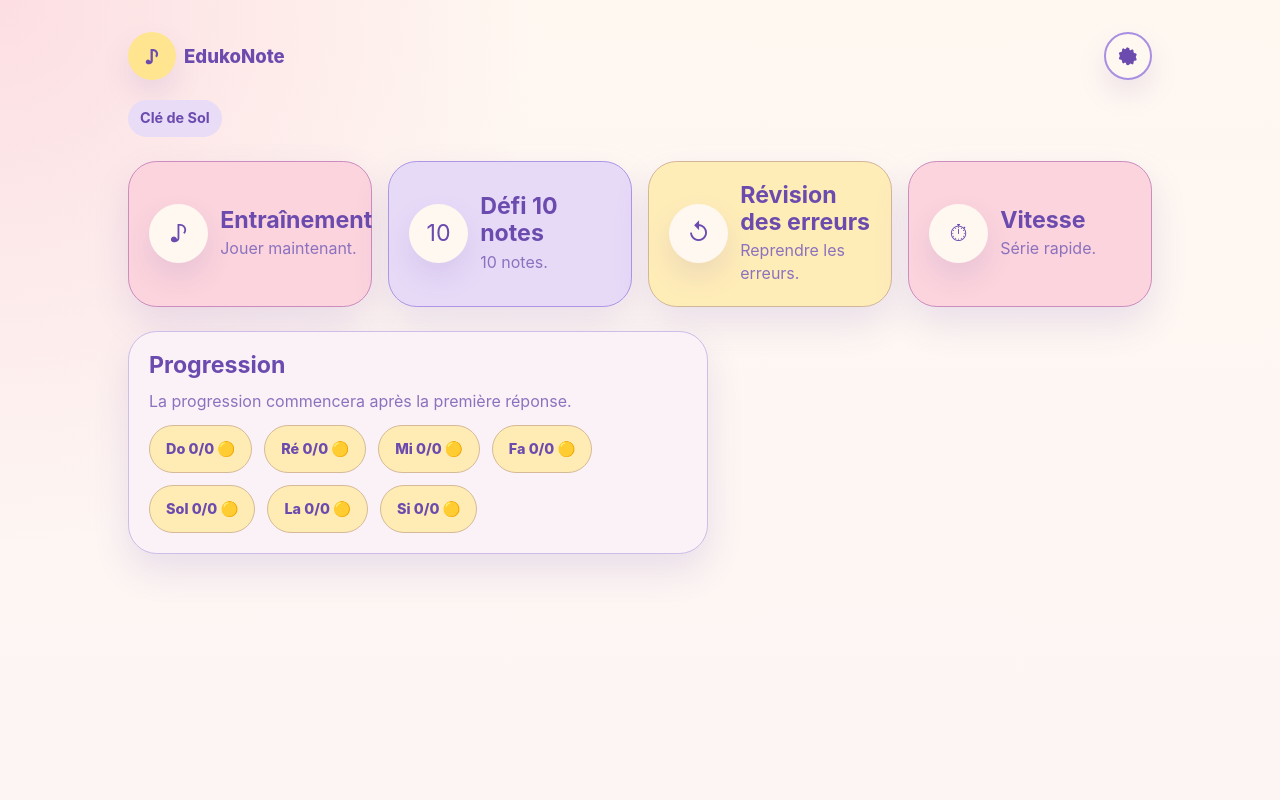
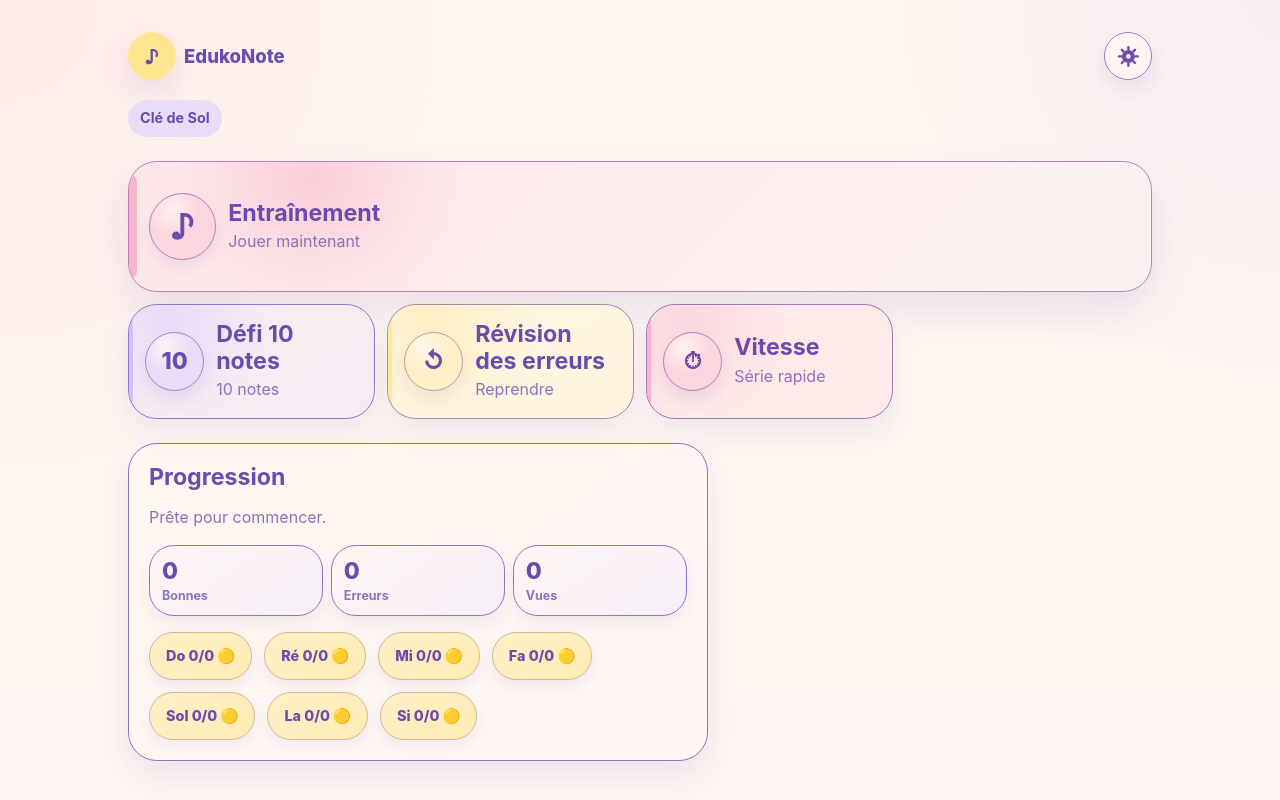
Before and after one commit to Koroffstrogov/EdukoNote, a React (Vite) app: page / in a window 1280 px wide. Built offline with nearby package versions, Linux system fonts and the light colour scheme.

Commit message:
feat: enhance HomeActionCard and SettingsButton components with new features and styles

```diff
--- a/src/components/ui/HomeActionCard.tsx
+++ b/src/components/ui/HomeActionCard.tsx
@@ -6,9 +6,10 @@ export type HomeActionCardProps = {
   icon: string;
   href?: string;
   tone?: Extract<ColorTokenId, "rose" | "lavender" | "vanilla">;
+  featured?: boolean;
 };
 
-export function HomeActionCard({ title, text, icon, href, tone = "rose" }: HomeActionCardProps) {
+export function HomeActionCard({ title, text, icon, href, tone = "rose", featured = false }: HomeActionCardProps) {
   const content = (
     <>
       <span className="home-action-card__icon" aria-hidden="true">
@@ -20,7 +21,7 @@ export function HomeActionCard({ title, text, icon, href, tone = "rose" }: HomeA
       </span>
     </>
   );
-  const classes = `home-action-card home-action-card--${tone}`;
+  const classes = `home-action-card home-action-card--${tone}${featured ? " home-action-card--featured" : ""}`;
 
   if (href) {
     return (
--- a/src/components/ui/SettingsButton.tsx
+++ b/src/components/ui/SettingsButton.tsx
@@ -7,9 +7,22 @@ export function SettingsButton({ href = "/settings", label = "Paramètres" }: Se
   return (
     <a className="settings-button" href={href} aria-label={label}>
       <svg className="settings-button__icon" viewBox="0 0 24 24" aria-hidden="true" focusable="false">
+        {[0, 45, 90, 135, 180, 225, 270, 315].map((angle) => (
+          <rect
+            key={angle}
+            x="10.85"
+            y="1.85"
+            width="2.3"
+            height="4.35"
+            rx="1.15"
+            fill="currentColor"
+            transform={`rotate(${angle} 12 12)`}
+          />
+        ))}
         <path
-          d="M12 8.4a3.6 3.6 0 1 1 0 7.2 3.6 3.6 0 0 1 0-7.2Zm0-5.4 1.58.38.48 2.05c.39.14.76.3 1.11.52l1.8-1.11 1.28 1.02.18 2.11c.27.31.51.65.72 1.01l2.08.33.7 1.47-.96 1.88c.03.21.04.43.04.65s-.01.44-.04.65l.96 1.88-.7 1.47-2.08.33c-.21.36-.45.7-.72 1.01l-.18 2.11-1.28 1.02-1.8-1.11c-.35.21-.72.38-1.11.52L13.58 22 12 22.38 10.42 22l-.48-2.05a7.29 7.29 0 0 1-1.11-.52l-1.8 1.11-1.28-1.02-.18-2.11a7.37 7.37 0 0 1-.72-1.01l-2.08-.33-.7-1.47.96-1.88A5.7 5.7 0 0 1 3 12c0-.22.01-.44.04-.65l-.96-1.88.7-1.47 2.08-.33c.21-.36.45-.7.72-1.01l.18-2.11 1.28-1.02 1.8 1.11c.35-.21.72-.38 1.11-.52L10.42 3 12 2.62Z"
+          d="M12 5.75a6.25 6.25 0 1 1 0 12.5 6.25 6.25 0 0 1 0-12.5Zm0 4a2.25 2.25 0 1 0 0 4.5 2.25 2.25 0 0 0 0-4.5Z"
           fill="currentColor"
+          fillRule="evenodd"
         />
       </svg>
     </a>
--- a/src/pages/HomePage.tsx
+++ b/src/pages/HomePage.tsx
@@ -41,28 +41,29 @@ export function HomePage() {
         <section className="home-actions" aria-label="Actions d'accueil provisoires">
           <HomeActionCard
             title="Entraînement"
-            text="Jouer maintenant."
+            text="Jouer maintenant"
             icon="♪"
             href="/exercise?mode=training"
             tone="rose"
+            featured
           />
           <HomeActionCard
             title="Défi 10 notes"
-            text="10 notes."
+            text="10 notes"
             icon="10"
             href="/exercise?mode=challenge"
             tone="lavender"
           />
           <HomeActionCard
             title="Révision des erreurs"
-            text="Reprendre les erreurs."
+            text="Reprendre"
             icon="↺"
             href="/exercise?mode=review"
             tone="vanilla"
           />
           <HomeActionCard
             title="Vitesse"
-            text="Série rapide."
+            text="Série rapide"
             icon="⏱"
             href="/exercise?mode=speed"
             tone="rose"
@@ -70,13 +71,25 @@ export function HomePage() {
         </section>
 
         <section className="home-summary" aria-label="Résumé de progression">
-          <AppCard tone="sky">
+          <AppCard tone="sky" className="home-progress-card">
             <h2 className="app-card__title">Progression</h2>
             <p className="app-card__body">
-              {totalViews > 0
-                ? `${totalCorrect} bonnes réponses, ${totalErrors} erreurs, ${totalViews} notes vues.`
-                : "La progression commencera après la première réponse."}
+              {totalViews > 0 ? "Les notes avancent à ton rythme." : "Prête pour commencer."}
             </p>
+            <div className="home-progress-stats" aria-label="Statistiques de progression">
+              <span className="home-progress-stat">
+                <span className="home-progress-stat__value">{totalCorrect}</span>
+                <span className="home-progress-stat__label">Bonnes</span>
+              </span>
+              <span className="home-progress-stat">
+                <span className="home-progress-stat__value">{totalErrors}</span>
+                <span className="home-progress-stat__label">Erreurs</span>
+              </span>
+              <span className="home-progress-stat">
+                <span className="home-progress-stat__value">{totalViews}</span>
+                <span className="home-progress-stat__label">Vues</span>
+              </span>
+            </div>
             <div className="chip-row">
               {progressByLabel.map(({ label, noteProgress }) => (
                 <ProgressChip
--- a/src/pages/StyleGuidePage.tsx
+++ b/src/pages/StyleGuidePage.tsx
@@ -119,9 +119,9 @@ export function StyleGuidePage() {
             Cartes d’accueil
           </h2>
           <div className="home-actions">
-            <HomeActionCard title="Entraînement" text="Démarrer avec quelques notes." icon="♪" tone="rose" />
-            <HomeActionCard title="Défi 10 notes" text="Un défi court pour rester concentrée." icon="10" tone="lavender" />
-            <HomeActionCard title="Révision des erreurs" text="Reprendre les notes presque trouvées." icon="↺" tone="vanilla" />
+            <HomeActionCard title="Entraînement" text="Jouer maintenant" icon="♪" tone="rose" featured />
+            <HomeActionCard title="Défi 10 notes" text="10 notes" icon="10" tone="lavender" />
+            <HomeActionCard title="Révision des erreurs" text="Reprendre" icon="↺" tone="vanilla" />
           </div>
         </section>
 
@@ -141,7 +141,7 @@ export function StyleGuidePage() {
                   <StaffPreview note="fa4" />
                 </AppCard>
                 <FeedbackCard status="near">C’était Fa</FeedbackCard>
-                <HomeActionCard title="Entraînement" text="Doux et lisible." icon="♪" tone="rose" />
+                <HomeActionCard title="Entraînement" text="Jouer maintenant" icon="♪" tone="rose" featured />
               </div>
             </div>
           </div>
--- a/src/theme/theme.css
+++ b/src/theme/theme.css
@@ -135,8 +135,9 @@ body {
   margin: var(--space-0);
   min-height: 100dvh;
   background:
-    radial-gradient(circle at top left, color-mix(in srgb, var(--color-rose) 32%, var(--color-transparent)), var(--color-transparent) 34rem),
-    linear-gradient(180deg, var(--color-background), color-mix(in srgb, var(--color-background) 78%, var(--color-sky)));
+    radial-gradient(circle at top left, color-mix(in srgb, var(--color-rose) 18%, var(--color-transparent)), var(--color-transparent) 31rem),
+    radial-gradient(circle at top right, color-mix(in srgb, var(--color-lavender) 16%, var(--color-transparent)), var(--color-transparent) 26rem),
+    linear-gradient(180deg, var(--color-background), color-mix(in srgb, var(--color-background) 90%, var(--color-sky)));
   color: var(--color-text);
   font-family: var(--font-family-base);
   font-size: var(--font-size-md);
@@ -213,11 +214,13 @@ a {
   place-items: center;
   width: var(--touch-target);
   height: var(--touch-target);
-  border: var(--border-medium) solid color-mix(in srgb, var(--color-lavender) 64%, var(--color-plum));
+  border: var(--border-thin) solid color-mix(in srgb, var(--color-lavender) 48%, var(--color-plum));
   border-radius: var(--radius-circle);
-  background: var(--color-cream);
+  background:
+    radial-gradient(circle at 34% 24%, color-mix(in srgb, var(--color-cream) 92%, var(--color-transparent)), var(--color-transparent) 1.5rem),
+    color-mix(in srgb, var(--color-cream) 84%, var(--color-surface));
   color: var(--color-plum);
-  box-shadow: var(--shadow-soft);
+  box-shadow: 0 0.65rem 1.25rem color-mix(in srgb, var(--color-plum) 12%, var(--color-transparent));
   text-decoration: none;
   transition:
     transform 160ms ease,
@@ -230,8 +233,8 @@ a {
 }
 
 .settings-button__icon {
-  width: 1.35rem;
-  height: 1.35rem;
+  width: 1.55rem;
+  height: 1.55rem;
 }
 
 .settings-tabs {
@@ -319,7 +322,7 @@ a {
 .palette-grid {
   display: grid;
   grid-template-columns: repeat(auto-fit, minmax(min(15rem, 100%), 1fr));
-  gap: var(--space-4);
+  gap: var(--space-3);
 }
 
 .home-summary {
@@ -642,8 +645,10 @@ a {
   padding: var(--space-5);
   border: var(--border-thin) solid var(--card-border);
   border-radius: var(--radius-card);
-  background: var(--card-bg);
-  box-shadow: var(--shadow-card);
+  background:
+    linear-gradient(145deg, color-mix(in srgb, var(--card-bg) 72%, var(--color-cream)), var(--card-bg)),
+    var(--card-bg);
+  box-shadow: 0 0.85rem 1.8rem color-mix(in srgb, var(--color-plum) 11%, var(--color-transparent));
 }
 
 .app-card--rose {
@@ -732,10 +737,13 @@ a {
   padding: var(--space-2) var(--space-4);
   border: var(--border-thin) solid var(--chip-border);
   border-radius: var(--radius-pill);
-  background: var(--chip-bg);
+  background:
+    linear-gradient(145deg, color-mix(in srgb, var(--chip-bg) 68%, var(--color-cream)), var(--chip-bg)),
+    var(--chip-bg);
   color: var(--color-text);
   font-size: var(--font-size-sm);
   font-weight: var(--font-weight-strong);
+  box-shadow: 0 0.35rem 0.7rem color-mix(in srgb, var(--color-plum) 8%, var(--color-transparent));
   white-space: nowrap;
 }
 
@@ -755,24 +763,48 @@ a {
 }
 
 .home-action-card {
-  --home-card-bg: color-mix(in srgb, var(--color-sky) 42%, var(--color-cream));
-  --home-card-border: color-mix(in srgb, var(--color-sky) 68%, var(--color-plum));
+  --home-card-accent: var(--color-sky);
+  --home-card-bg: color-mix(in srgb, var(--home-card-accent) 18%, var(--color-cream));
+  --home-card-border: color-mix(in srgb, var(--home-card-accent) 42%, var(--color-plum));
+  --home-card-glow: color-mix(in srgb, var(--home-card-accent) 34%, var(--color-transparent));
 
   display: grid;
   grid-template-columns: auto minmax(0, 1fr);
   gap: var(--space-3);
   align-items: center;
-  min-height: 7.5rem;
-  padding: var(--space-5);
+  position: relative;
+  isolation: isolate;
+  min-height: 7rem;
+  overflow: hidden;
+  padding: var(--space-4);
   border: var(--border-thin) solid var(--home-card-border);
   border-radius: var(--radius-card);
-  background: var(--home-card-bg);
-  box-shadow: var(--shadow-card);
+  background:
+    radial-gradient(circle at 16% 12%, var(--home-card-glow), var(--color-transparent) 7rem),
+    linear-gradient(145deg, color-mix(in srgb, var(--color-cream) 86%, var(--home-card-accent)), var(--home-card-bg));
+  box-shadow: 0 0.85rem 1.65rem color-mix(in srgb, var(--color-plum) 10%, var(--color-transparent));
   color: var(--color-text);
   text-decoration: none;
   transition:
     transform 160ms ease,
-    box-shadow 160ms ease;
+    box-shadow 160ms ease,
+    border-color 160ms ease;
+}
+
+.home-action-card::before {
+  content: "";
+  position: absolute;
+  inset: var(--space-3) auto var(--space-3) var(--space-0);
+  z-index: -1;
+  width: var(--space-1);
+  border-radius: 0 var(--radius-pill) var(--radius-pill) 0;
+  background: var(--home-card-accent);
+  opacity: 0.78;
+}
+
+.home-action-card:hover {
+  transform: translateY(calc(var(--space-1) * -1));
+  box-shadow: 0 1rem 2rem color-mix(in srgb, var(--color-plum) 12%, var(--color-transparent));
 }
 
 .home-action-card:active {
@@ -781,18 +813,30 @@ a {
 }
 
 .home-action-card--rose {
-  --home-card-bg: color-mix(in srgb, var(--color-rose) 45%, var(--color-cream));
-  --home-card-border: color-mix(in srgb, var(--color-rose) 70%, var(--color-plum));
+  --home-card-accent: var(--color-rose);
 }
 
 .home-action-card--lavender {
-  --home-card-bg: color-mix(in srgb, var(--color-lavender) 45%, var(--color-cream));
-  --home-card-border: color-mix(in srgb, var(--color-lavender) 70%, var(--color-plum));
+  --home-card-accent: var(--color-lavender);
 }
 
 .home-action-card--vanilla {
-  --home-card-bg: color-mix(in srgb, var(--color-vanilla) 58%, var(--color-cream));
-  --home-card-border: color-mix(in srgb, var(--color-vanilla) 70%, var(--color-plum));
+  --home-card-accent: var(--color-vanilla);
+}
+
+.home-action-card--featured {
+  grid-column: 1 / -1;
+  min-height: 8.2rem;
+  padding: var(--space-5);
+  border-color: color-mix(in srgb, var(--home-card-accent) 58%, var(--color-plum));
+  background:
+    radial-gradient(circle at 18% 12%, color-mix(in srgb, var(--home-card-accent) 42%, var(--color-transparent)), var(--color-transparent) 9rem),
+    linear-gradient(135deg, color-mix(in srgb, var(--color-cream) 78%, var(--home-card-accent)), color-mix(in srgb, var(--color-cream) 92%, var(--color-lavender)));
+  box-shadow: 0 1.15rem 2.4rem color-mix(in srgb, var(--color-plum) 14%, var(--color-transparent));
+}
+
+.home-action-card--featured::before {
+  width: var(--space-2);
 }
 
 .home-action-card__icon {
@@ -801,15 +845,65 @@ a {
   width: var(--touch-target-lg);
   height: var(--touch-target-lg);
   border-radius: var(--radius-circle);
-  background: var(--color-cream);
-  box-shadow: var(--shadow-soft);
+  border: var(--border-thin) solid color-mix(in srgb, var(--home-card-accent) 54%, var(--color-plum));
+  background:
+    radial-gradient(circle at 34% 24%, color-mix(in srgb, var(--color-cream) 82%, var(--color-transparent)), var(--color-transparent) 1.6rem),
+    color-mix(in srgb, var(--home-card-accent) 42%, var(--color-cream));
+  box-shadow: 0 0.55rem 1rem color-mix(in srgb, var(--color-plum) 10%, var(--color-transparent));
   font-size: var(--font-size-xl);
+  font-weight: var(--font-weight-strong);
+}
+
+.home-action-card--featured .home-action-card__icon {
+  width: 4.2rem;
+  height: 4.2rem;
+  font-size: var(--font-size-2xl);
 }
 
 .home-action-card__content {
   display: grid;
   gap: var(--space-1);
   min-width: var(--space-0);
+}
+
+.home-progress-card {
+  --card-bg: color-mix(in srgb, var(--color-cream) 88%, var(--color-surface));
+  --card-border: color-mix(in srgb, var(--color-lavender) 36%, var(--color-plum));
+
+  gap: var(--space-4);
+}
+
+.home-progress-stats {
+  display: grid;
+  grid-template-columns: repeat(3, minmax(0, 1fr));
+  gap: var(--space-2);
+}
+
+.home-progress-stat {
+  display: grid;
+  gap: var(--space-1);
+  min-height: 4.4rem;
+  padding: var(--space-3);
+  border: var(--border-thin) solid color-mix(in srgb, var(--color-lavender) 38%, var(--color-plum));
+  border-radius: var(--radius-lg);
+  background:
+    linear-gradient(145deg, color-mix(in srgb, var(--color-cream) 88%, var(--color-surface)), color-mix(in srgb, var(--color-surface) 74%, var(--color-cream))),
+    var(--color-surface);
+  box-shadow: 0 0.45rem 0.9rem color-mix(in srgb, var(--color-plum) 7%, var(--color-transparent));
+}
+
+.home-progress-stat__value {
+  color: var(--color-text);
+  font-size: var(--font-size-xl);
+  font-weight: var(--font-weight-strong);
+  line-height: var(--line-height-tight);
+}
+
+.home-progress-stat__label {
+  color: var(--color-text-soft);
+  font-size: var(--font-size-xs);
+  font-weight: var(--font-weight-medium);
+  line-height: var(--line-height-tight);
 }
 
 .exercise-layout {
```
